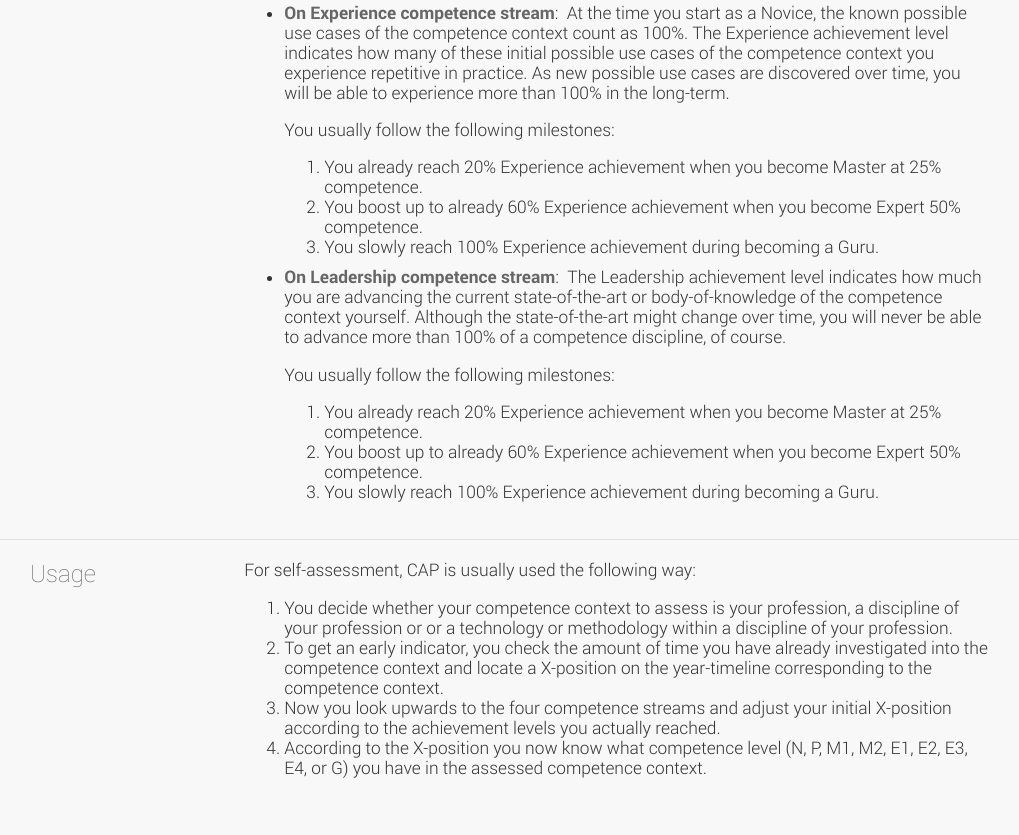
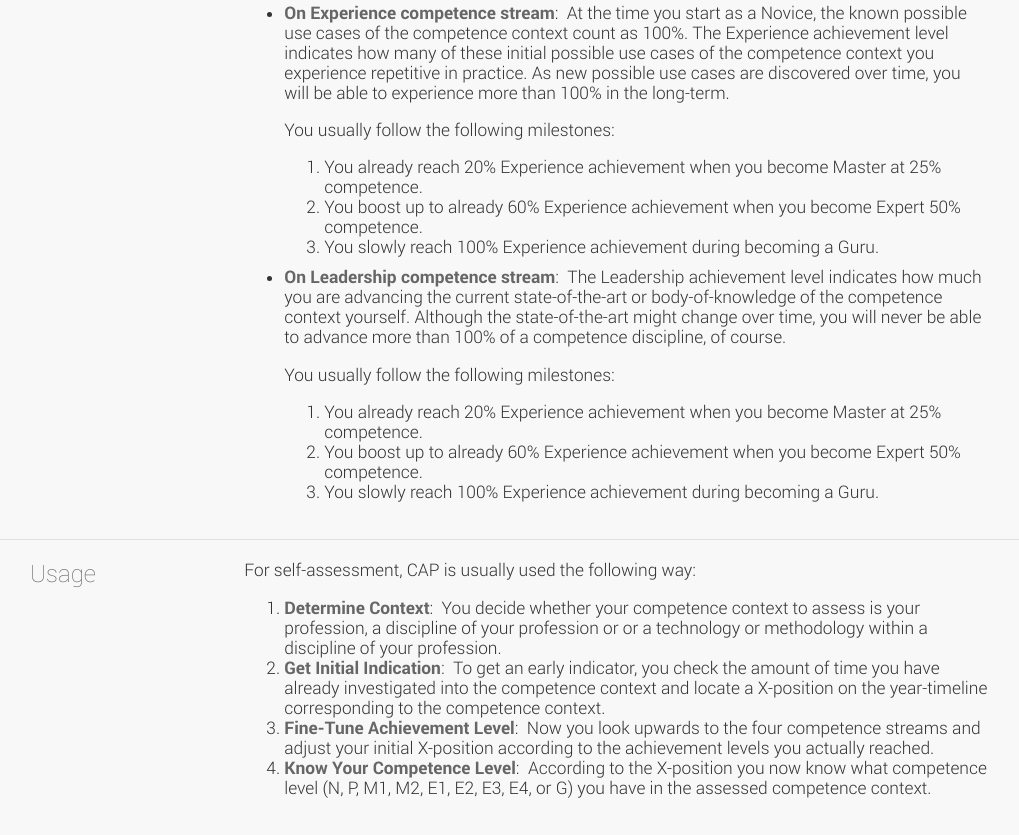
Before and after one commit to rse/cap-model, a website: page index.html in a window 1280 px wide. Shown: the part 3265-4100 px from the top of the page, without its empty margins (77-1096 px from the left). Drawn offline with Linux system fonts and the light colour scheme.

Commit message:
more details on how to use CAP

```diff
--- a/index.html
+++ b/index.html
@@ -272,21 +272,21 @@ four competence streams:
 For self-assessment, CAP is usually used the following way:
 
 <ol>
-   <li>You decide whether your competence context to assess
+   <li><b>Determine Context</b>:&nbsp; You decide whether your competence context to assess
        is your profession, a discipline of your profession or
        or a technology or methodology within a discipline of
        your profession.</li>
    </li>
-   <li>To get an early indicator, you check the amount of time
+   <li><b>Get Initial Indication</b>:&nbsp; To get an early indicator, you check the amount of time
        you have already investigated into the competence context
        and locate a X-position on the year-timeline corresponding
        to the competence context.
    </li>
-   <li>Now you look upwards to the four competence streams and
+   <li><b>Fine-Tune Achievement Level</b>:&nbsp; Now you look upwards to the four competence streams and
        adjust your initial X-position according to the
        achievement levels you actually reached.
    </li>
-   <li>According to the X-position you now know what competence
+   <li><b>Know Your Competence Level</b>:&nbsp; According to the X-position you now know what competence
        level (N, P, M1, M2, E1, E2, E3, E4, or G) you have in
        the assessed competence context.
    </li>
```
